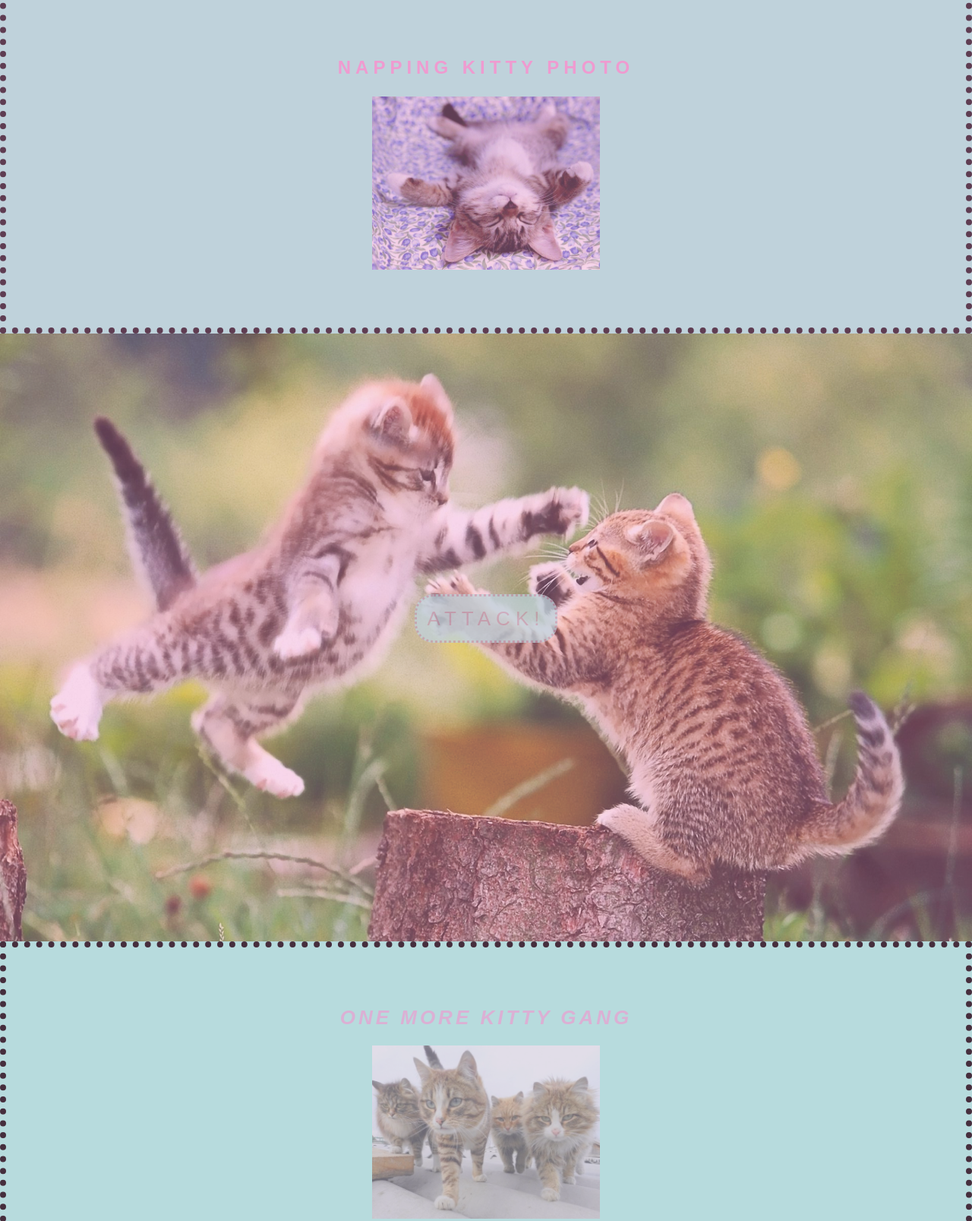
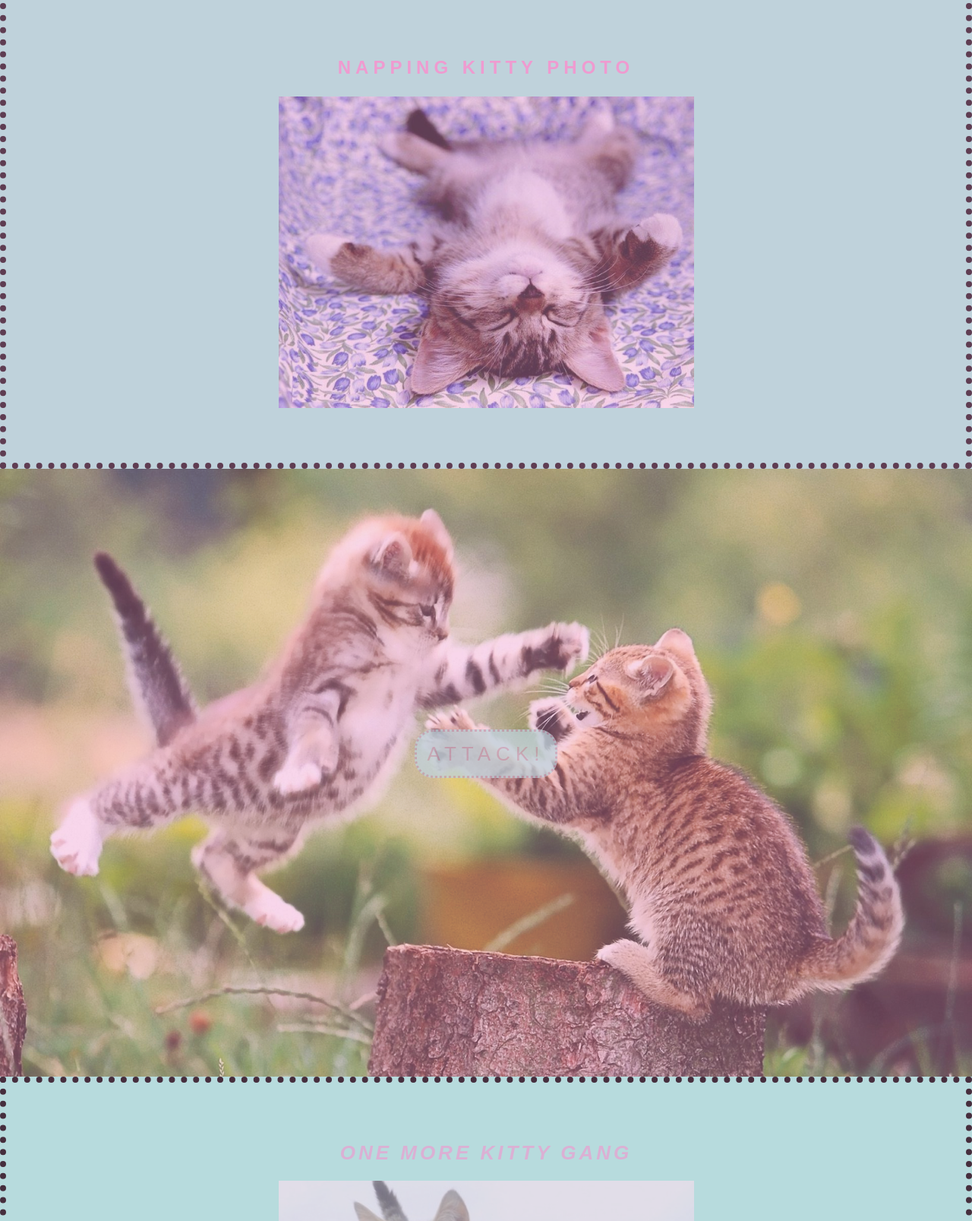
Before and after one commit to AlyssaBlank/341-work, a plain HTML site: page My Final Project/Photos/photos.html in a window 1280 px wide. Shown: the part 900-2507 px from the top of the page at 76% size. Drawn offline with Linux system fonts and the light colour scheme.

Commit message:
Add files via upload

```diff
--- a/My Final Project/Photos/CSS/style.css
+++ b/My Final Project/Photos/CSS/style.css
@@ -69,6 +69,24 @@ body {
 .img-3 {
         min-height: 800px;
         background-image: url('../Images/backpack.jpg');}
+
+.kitty, .gang {
+                position:relative;
+                margin: auto;
+                max-width: 50%;
+                max-height: 50%;
+                top: 0;
+                bottom: 0;
+                left: 0;
+                right: 0;
+}
+
+.kitty {
+  content:url('../Images/kitty.jpeg')
+  }
+.gang {
+  content:url('../Images/gang.jpg')
+}
 
 .about {
         padding: 55px 85px;
--- a/My Final Project/Photos/photos.html
+++ b/My Final Project/Photos/photos.html
@@ -32,8 +32,9 @@
    <div class="about">
      <h3>Napping Kitty Photo</h3>
      <p>
-      <center>
-       <img src="Images/kitty.jpeg" alt="Kitty" style="width:300px;height:228px;">
+       <center>
+      <div class="kitty">
+       </div>
      </center>
      </p>
    </div>
@@ -49,7 +50,8 @@
        </h2>
 
        <center>
-        <img src="Images/gang.jpg" alt="Kitty Gang" style="width:300px;height:228px;">
+        <div class="gang">
+        </div>
        </center>
      </div>
    </div>
```
Also changed, not shown: My Final Project/Indoor/indooractivities.html (+3 -3 lines), My Final Project/Outdoor/outdooractivities.html (+2 -2 lines), My Final Project/index.html (+2 -2 lines).
